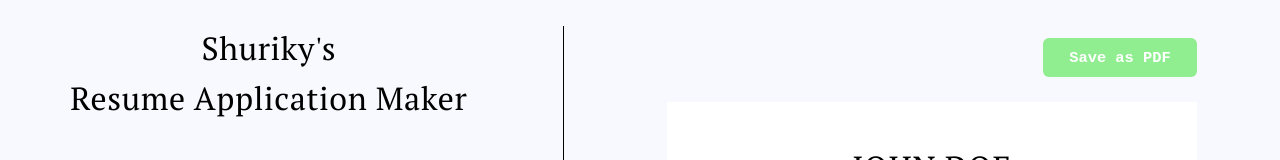
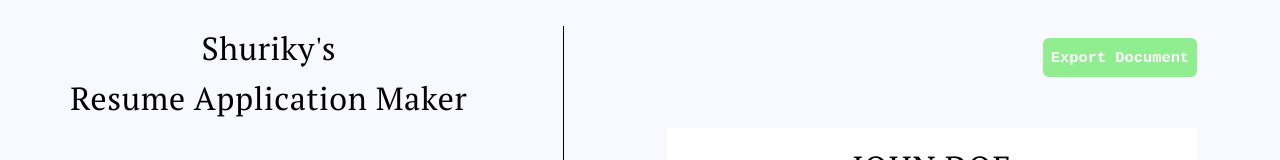
Before and after one commit to Shuriky/odin-cv-application, a React (Vite) app in the folder repo/: page / in a window 1280 px wide. Shown: the top 160 px of the page. Built offline with nearby package versions, Linux system fonts and the light colour scheme.

Commit message:
add the print function (works but isnt scaling the content properly)

```diff
--- a/repo/package.json
+++ b/repo/package.json
@@ -11,7 +11,8 @@
   },
   "dependencies": {
     "react": "^19.1.0",
-    "react-dom": "^19.1.0"
+    "react-dom": "^19.1.0",
+    "react-to-print": "^3.1.1"
   },
   "devDependencies": {
     "@eslint/js": "^9.30.1",
--- a/repo/src/App.jsx
+++ b/repo/src/App.jsx
@@ -2,6 +2,8 @@ import Logo from './form-components/Logo.jsx'
 import Form from './form-components/Form.jsx'
 import Document from './document-components/Document.jsx';
 import React, { useState } from "react";
+import { useReactToPrint } from "react-to-print";
+import { useRef } from "react";
 
 export default function App() {
     const [formData, setFormData] = useState({
@@ -17,6 +19,9 @@ export default function App() {
         skills: [],
     });
 
+    const contentRef = useRef(null);
+    const reactToPrintFn = useReactToPrint({ contentRef });
+
     return (
         <div id="app">
             <div className="form-section">
@@ -25,8 +30,10 @@ export default function App() {
             </div>
             <div id="separate-line"></div>
             <div id="document-container">
-                <button id="printButton">Save as PDF</button>
-                <Document formData={formData} setFormData={setFormData}/>
+                <button id="printButton" onClick={reactToPrintFn}>Export Document</button>
+                <div ref={contentRef} className="print-content">
+                    <Document formData={formData} setFormData={setFormData}/>
+                </div>
             </div>
         </div>
     );
--- a/repo/src/index.css
+++ b/repo/src/index.css
@@ -272,7 +272,7 @@ h2 {
   flex-direction: column;
 }
 
-/* Save as PDF button */
+/* Export Document */
 #printButton {
   width: 12vw;
   height: 3vw;
```
Also changed, not shown: 1 other file (tests, documents, lock files or other folders).
